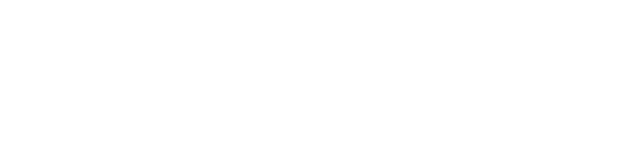
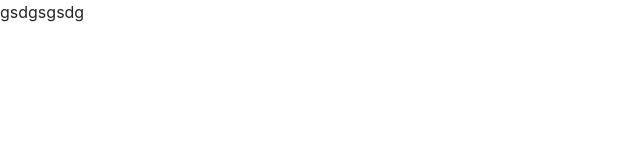
Before and after one commit to Wissanukhong/Contact-me-workshop, a plain HTML site: page contact_me.html in a window 1280 px wide. Shown: the whole page, without its empty margins (0-640 px from the left). Drawn offline with nearby package versions, Linux system fonts and the light colour scheme.

Commit message:
test commit

```diff
--- a/contact_me.html
+++ b/contact_me.html
@@ -8,7 +8,7 @@
 </head>
 <body>
 
-
+gsdgsgsdg
 
 
     <script src="https://code.jquery.com/jquery-3.4.1.slim.min.js" integrity="sha384-J6qa4849blE2+poT4WnyKhv5vZF5SrPo0iEjwBvKU7imGFAV0wwj1yYfoRSJoZ+n" crossorigin="anonymous"></script>
```
